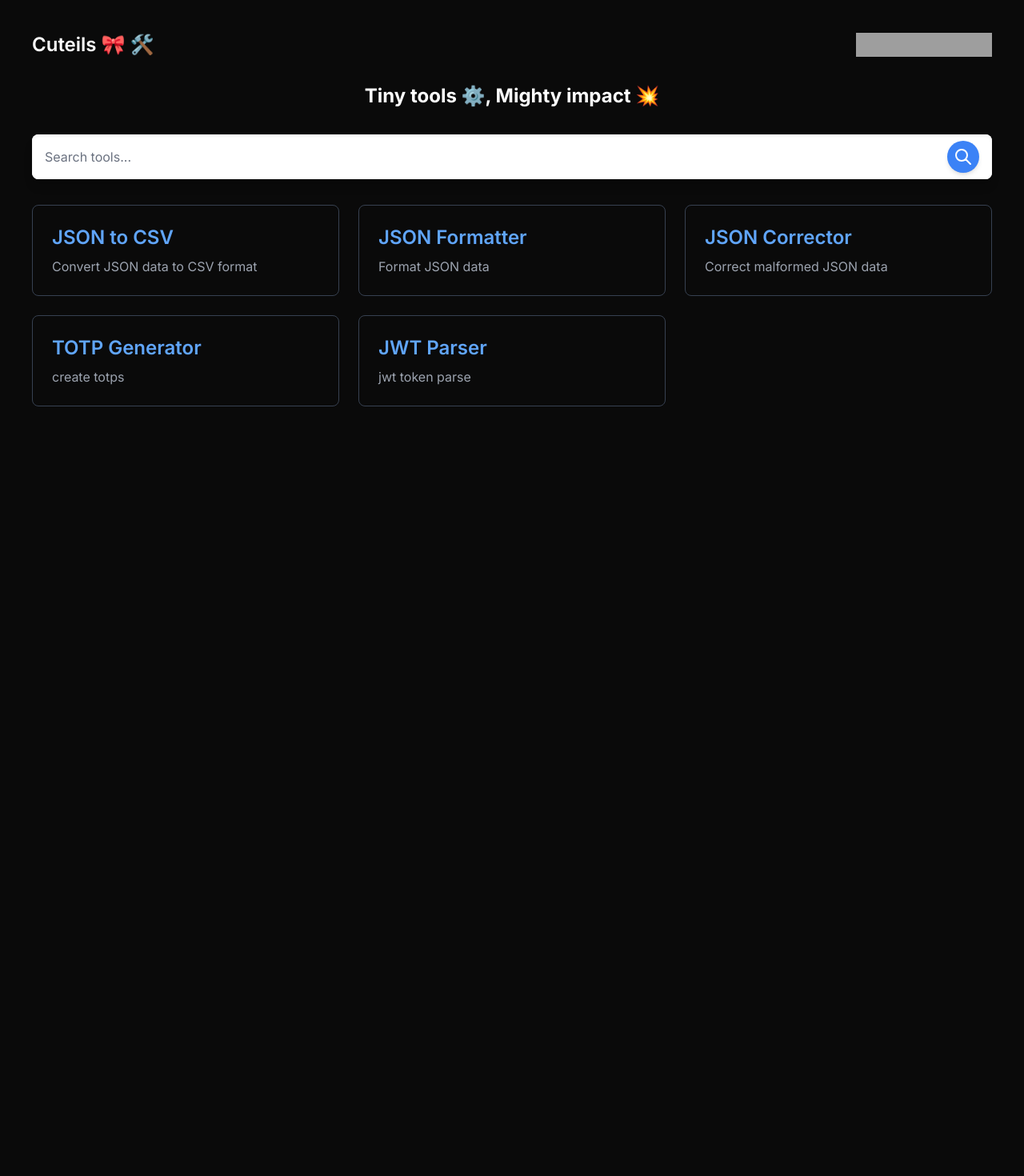
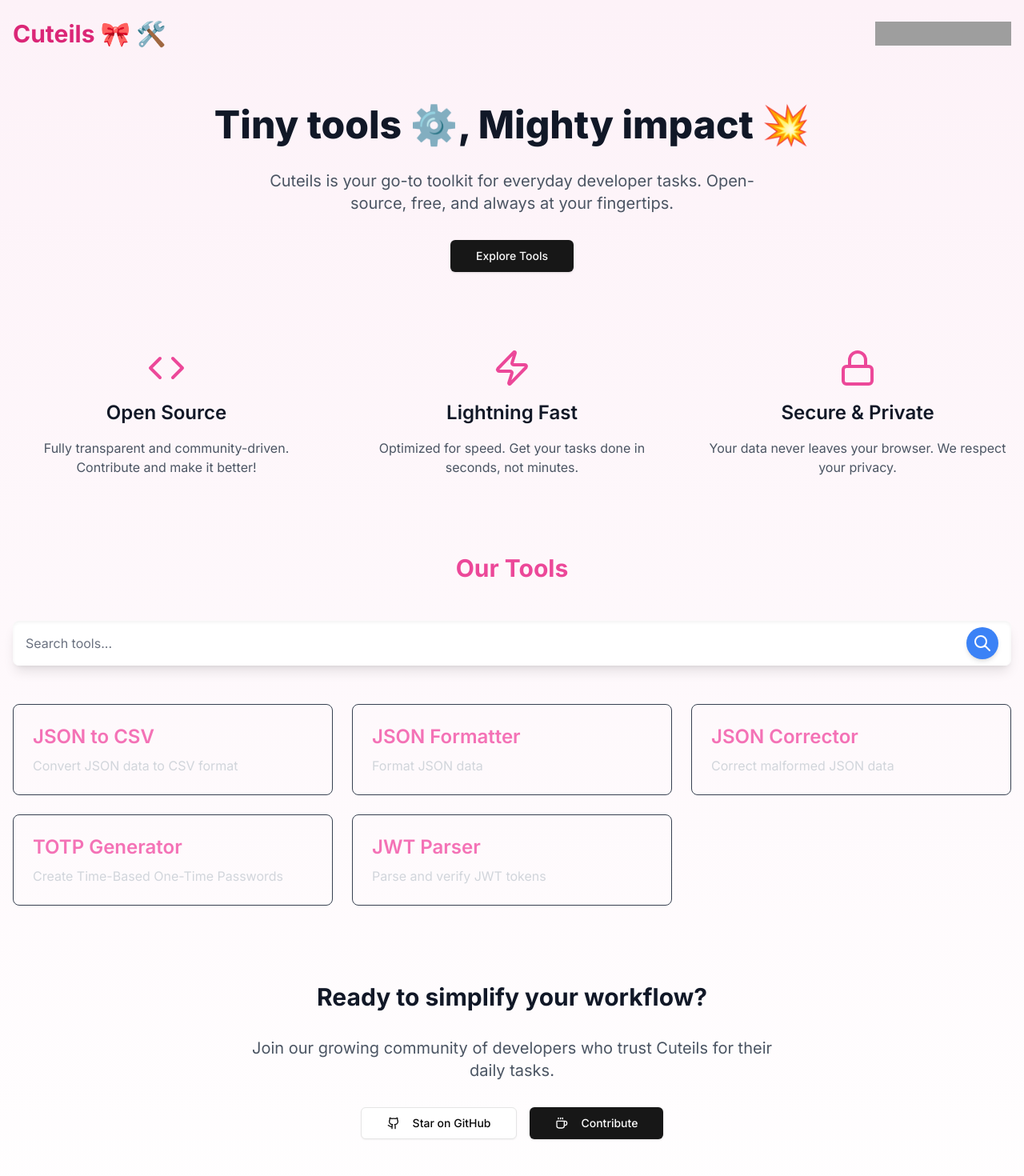
Before and after one commit to siddhardha123/cuteils, a Next.js app: page / in a window 1280 px wide. Shown: the top 1470 px of the page at 80% size. Before the commit the page ends 800 px from the top, so only its background shows below. Built offline with nearby package versions, Linux system fonts and the light colour scheme; grey boxes are pictures that could not be loaded.

Commit message:
Full pookie theme

```diff
--- a/app/layout.tsx
+++ b/app/layout.tsx
@@ -15,9 +15,9 @@
     children: React.ReactNode
 }) {
     return (
-        <html lang="en" className="dark">
-        <body className={`${inter.className} text-white min-h-screen flex flex-col`}>
-        <main className="container mx-auto p-6 flex-grow">
+        <html lang="en">
+        <body className={`${inter.className}`}>
+        <main>
             <Analytics />
             {children}
         </main>
--- a/app/page.tsx
+++ b/app/page.tsx
@@ -1,16 +1,18 @@
 'use client'
 
 import { useState, useEffect } from 'react'
+import { motion } from 'framer-motion'
 import ToolCard from '../components/ToolCard'
 import Search from '../components/Search'
-import { motion } from 'framer-motion'
+import { Github, Star, Code, Zap, Lock, Coffee } from 'lucide-react'
+import { Button } from "@/components/ui/button"
 
 const tools = [
     { title: 'JSON to CSV', description: 'Convert JSON data to CSV format', href: '/tools/json-to-csv' },
     { title: 'JSON Formatter', description: 'Format JSON data', href: '/tools/json-formatter' },
     { title: 'JSON Corrector', description: 'Correct malformed JSON data', href: '/tools/json-corrector' },
-    { title: 'TOTP Generator', description: 'create totps', href: '/tools/totp-generator' },
-    { title: 'JWT Parser', description: 'jwt token parse', href: '/tools/jwt-parser' },
+    { title: 'TOTP Generator', description: 'Create Time-Based One-Time Passwords', href: '/tools/totp-generator' },
+    { title: 'JWT Parser', description: 'Parse and verify JWT tokens', href: '/tools/jwt-parser' },
 ]
 
 export default function Home() {
@@ -32,10 +34,10 @@
     if (!mounted) return null
 
     return (
-        <div className="space-y-8 p-4">
-            <div className="flex justify-between items-center">
+        <div className="min-h-screen bg-gradient-to-b from-pink-50 to-white">
+            <header className="container mx-auto px-4 py-6 flex justify-between items-center">
                 <motion.h1
-                    className="text-2xl font-semibold"
+                    className="text-3xl font-bold text-pink-600"
                     initial={{ opacity: 0, y: -20 }}
                     animate={{ opacity: 1, y: 0 }}
                     transition={{ duration: 0.5 }}
@@ -54,15 +56,62 @@
                         src="https://ghbtns.com/github-btn.html?user=siddhardha123&repo=cuteils&type=star&count=true&size=large"
                         frameBorder="0" scrolling="0" width="170" height="30" title="GitHub"></iframe>
                 </motion.a>
-            </div>
-            <motion.h1
-                className="text-2xl font-bold mb-4 text-center "
+            </header>
+
+            <main className="container mx-auto px-4 py-12 space-y-24">
+                {/* Hero Section */}
+                <section className="text-center space-y-8">
+                    <motion.h2
+                        className="text-5xl font-extrabold text-gray-900"
                         initial={{opacity: 0, y: -20}}
                         animate={{opacity: 1, y: 0}}
                         transition={{duration: 0.5}}
                     >
                         Tiny tools ⚙️, Mighty impact 💥
-            </motion.h1>
+                    </motion.h2>
+                    <motion.p
+                        className="text-xl text-gray-600 max-w-2xl mx-auto"
+                        initial={{opacity: 0, y: 20}}
+                        animate={{opacity: 1, y: 0}}
+                        transition={{duration: 0.5, delay: 0.2}}
+                    >
+                        Cuteils is your go-to toolkit for everyday developer tasks. Open-source, free, and always at your fingertips.
+                    </motion.p>
+                    <motion.div
+                        initial={{opacity: 0, y: 20}}
+                        animate={{opacity: 1, y: 0}}
+                        transition={{duration: 0.5, delay: 0.4}}
+                    >
+                        <Button size="lg" asChild>
+                            <a href="#tools">Explore Tools</a>
+                        </Button>
+                    </motion.div>
+                </section>
+
+                {/* Features Section */}
+                <section className="grid grid-cols-1 md:grid-cols-3 gap-12">
+                    {[
+                        { icon: <Code size={48} />, title: "Open Source", description: "Fully transparent and community-driven. Contribute and make it better!" },
+                        { icon: <Zap size={48} />, title: "Lightning Fast", description: "Optimized for speed. Get your tasks done in seconds, not minutes." },
+                        { icon: <Lock size={48} />, title: "Secure & Private", description: "Your data never leaves your browser. We respect your privacy." },
+                    ].map((feature, index) => (
+                        <motion.div
+                            key={feature.title}
+                            className="text-center space-y-4"
+                            initial={{opacity: 0, y: 20}}
+                            animate={{opacity: 1, y: 0}}
+                            transition={{duration: 0.5, delay: 0.1 * index}}
+                        >
+                            <div className="text-pink-500 flex justify-center">{feature.icon}</div>
+                            <h3 className="text-2xl font-semibold text-gray-900">{feature.title}</h3>
+                            <p className="text-gray-600">{feature.description}</p>
+                        </motion.div>
+                    ))}
+                </section>
+
+                {/* Tools Section */}
+                <section id="tools" className="space-y-12">
+                    <h2 className="text-3xl font-bold text-center text-pink-500">Our Tools</h2>
                     <motion.div
                         initial={{ opacity: 0, y: 20 }}
                         animate={{ opacity: 1, y: 0 }}
@@ -87,6 +136,34 @@
                             </motion.div>
                         ))}
                     </motion.div>
+                </section>
+
+                {/* Call to Action */}
+                <section className="text-center space-y-8">
+                    <h2 className="text-3xl font-bold text-gray-900">Ready to simplify your workflow?</h2>
+                    <p className="text-xl text-gray-600 max-w-2xl mx-auto">
+                        Join our growing community of developers who trust Cuteils for their daily tasks.
+                    </p>
+                    <div className="flex justify-center space-x-4">
+                        <Button size="lg" variant="outline" asChild>
+                            <a href="https://github.com/siddhardha123/cuteils" target="_blank" rel="noopener noreferrer">
+                                <Github className="mr-2 h-4 w-4" /> Star on GitHub
+                            </a>
+                        </Button>
+                        <Button size="lg" asChild>
+                            <a href="https://github.com/siddhardha123/cuteils/issues" target="_blank" rel="noopener noreferrer">
+                                <Coffee className="mr-2 h-4 w-4" /> Contribute
+                            </a>
+                        </Button>
+                    </div>
+                </section>
+            </main>
+
+            <footer className="bg-gray-100 py-8 mt-24">
+                <div className="container mx-auto px-4 text-center text-gray-600">
+                    <p>Made with 💖 by sid.</p>
+                </div>
+            </footer>
         </div>
     )
 }
--- /dev/null
+++ b/app/tools/layout.tsx
@@ -0,0 +1,12 @@
+// tools/layout.tsx
+import React from "react";
+
+const ToolsLayout: React.FC<{ children: React.ReactNode }> = ({ children }) => {
+    return (
+        <div className="m-10">
+            {children}
+        </div>
+    );
+};
+
+export default ToolsLayout;
--- a/components/ToolCard.tsx
+++ b/components/ToolCard.tsx
@@ -16,8 +16,8 @@
                 whileTap={{ scale: 0.95 }}
             >
                 <div>
-                    <h2 className="text-2xl font-semibold mb-2 text-blue-400">{title}</h2>
-                    <p className="text-gray-400">{description}</p>
+                    <h2 className="text-2xl font-semibold mb-2 text-pink-400">{title}</h2>
+                    <p className="text-gray-300">{description}</p>
                 </div>
             </motion.div>
         </Link>
```
Lines whose indentation alone changed are shown as unchanged.
